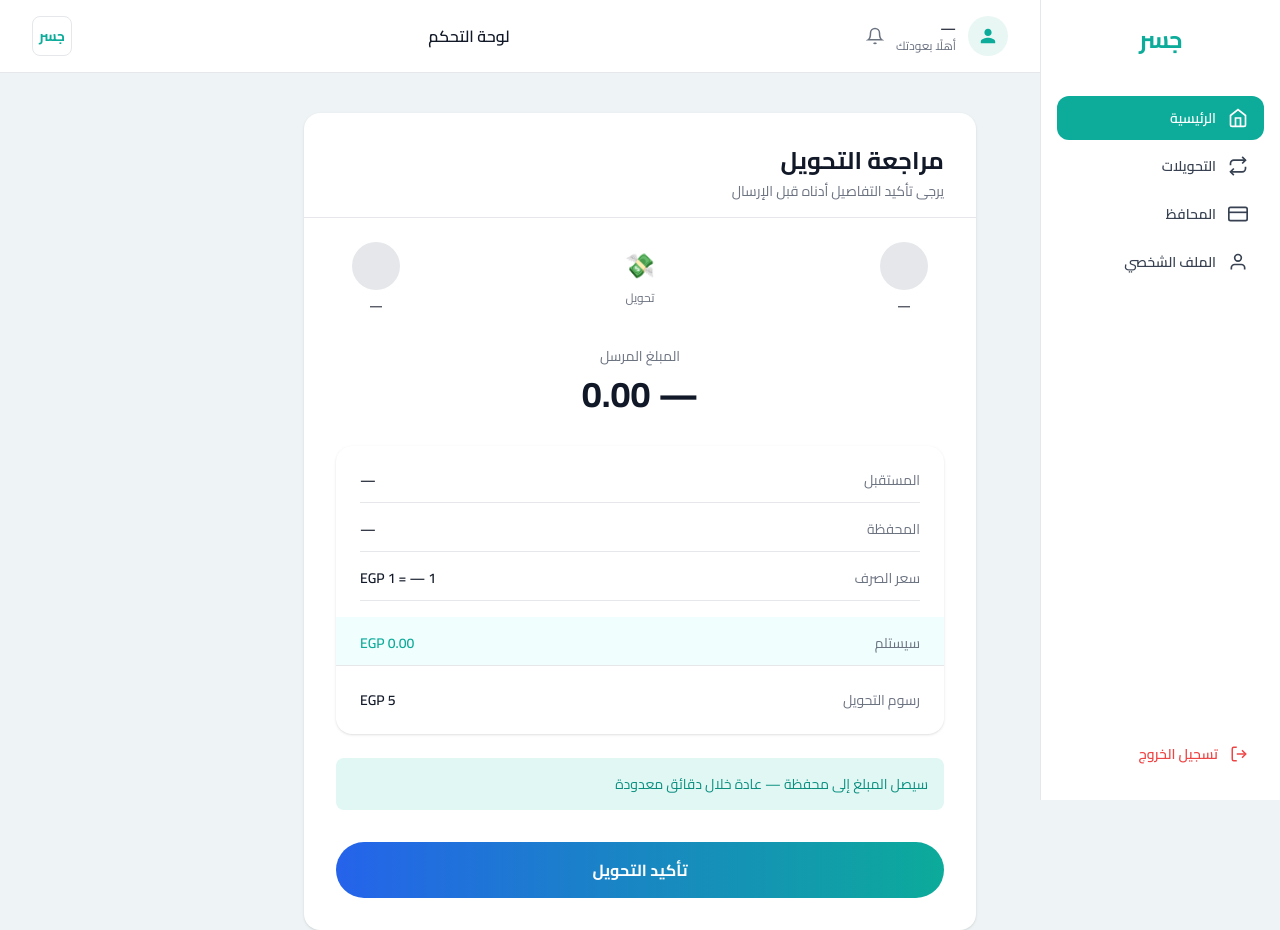
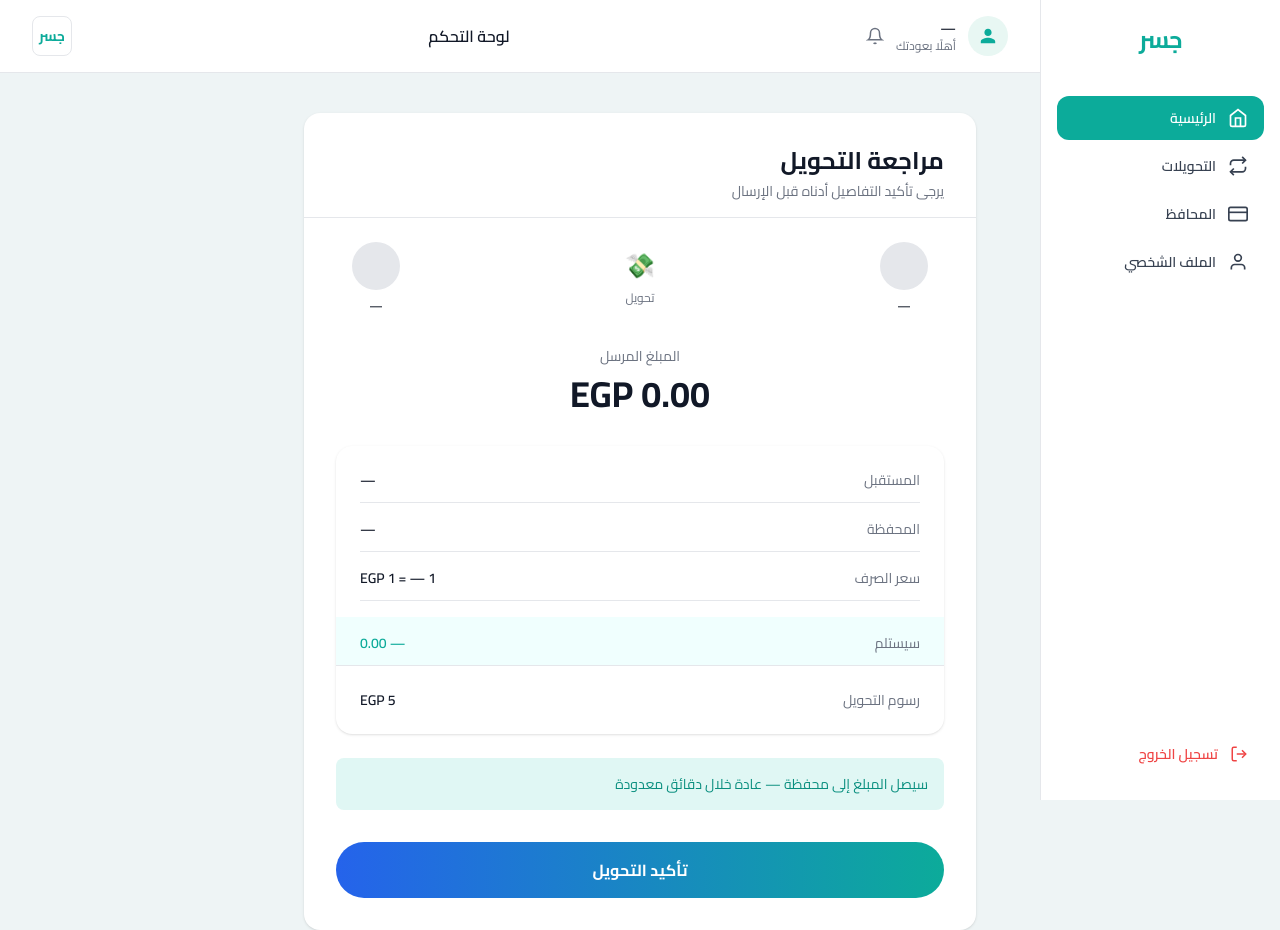
Before and after one commit to AhmedElazony/jisr, a Vue app in the folder frontend/: page /review in a window 1280 px wide. Built offline with nearby package versions, Linux system fonts and the light colour scheme; no server answers.

Commit message:
fix: interception between sender amound and reciever amount.

```diff
--- a/frontend/src/views/ReviewView.vue
+++ b/frontend/src/views/ReviewView.vue
@@ -51,7 +51,7 @@
                     <!-- Amount Display -->
                     <div class="text-center mb-8">
                         <div class="text-sm-muted mb-2">المبلغ المرسل</div>
-                        <div class="amount-display">{{ receiverCurrency }} {{ destinationAmount }}</div>
+                        <div class="amount-display">{{ senderCurrency }} {{ senderAmount }}</div>
                     </div>
 
                     <!-- Details Card -->
@@ -78,7 +78,7 @@
                             <div
                                 class="flex justify-between pb-3 border-b border-[#E5E7EB] bg-[#F0FFFE] -mx-6 px-6 py-4">
                                 <span class="text-sm-muted">سيستلم</span>
-                                <span class="text-sm font-semibold text-[#0CAB9A]">{{ senderCurrency }} {{ senderAmount }}</span>
+                                <span class="text-sm font-semibold text-[#0CAB9A]">{{ receiverCurrency }} {{ destinationAmount }}</span>
                             </div>
 
                             <div class="flex justify-between pt-2">
```
